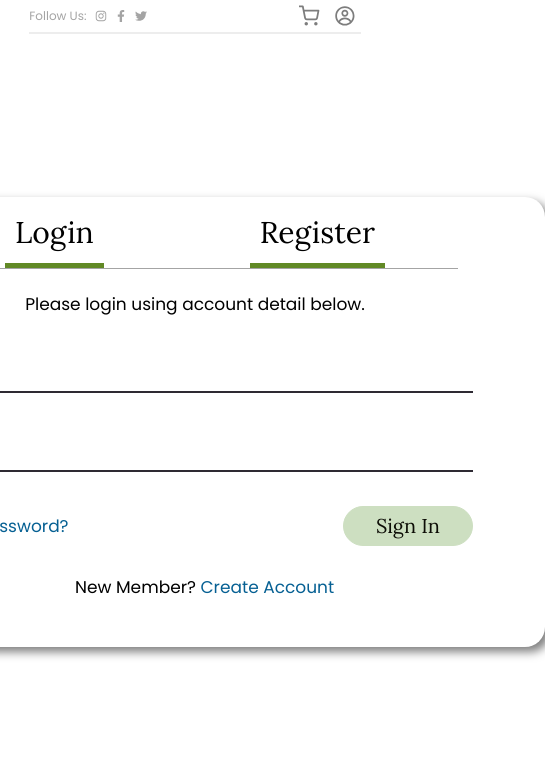
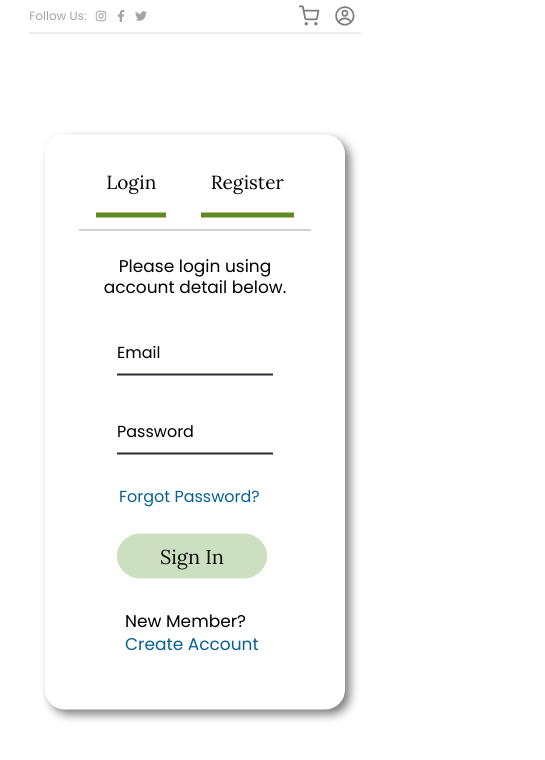
Before and after one commit to vishal-63/planting-io, a React (Create React App) app: page / in a window 390 px wide. Shown: the top 760 px of the page, 545 px wide, since content can reach past the window. Built offline with nearby package versions, Linux system fonts and the light colour scheme.

Commit message:
changes made for mobile

```diff
--- a/src/Components/LoginModal/LoginModalElements.js
+++ b/src/Components/LoginModal/LoginModalElements.js
@@ -21,6 +21,11 @@
     padding: 20px 5px;
     text-align: center;
   }
+
+  @media (max-width: 768px) {
+    height: 575px;
+    width: 300px;
+  }
 `;
 
 export const TabsContainer = styled.div`
@@ -30,6 +35,10 @@
   align-content: center;
   justify-content: space-around;
   margin: 5px 55px;
+
+  @media (max-width: 768px) {
+    margin: 5px 2px;
+  }
 `;
 
 export const Tab = styled.div`
@@ -38,6 +47,11 @@
   line-height: 31px;
   padding: 15px 10px;
   border-bottom: 5px solid #618925;
+
+  @media (max-width: 768px) {
+    font-size:19px;
+    margin:12px;
+  }
 `;
 
 export const FormContainer = styled.form`
@@ -77,16 +91,22 @@
   margin-top: 20px;
   align-items: center;
   justify-content: space-between;
+
+  @media (max-width: 768px) {
+    display: block;
+  }
 `;
 
 export const ForgotPass = styled.a`
   padding: 12px;
   font-family: Poppins;
-  font-style: normal;
-  font-weight: normal;
   font-size: 17px;
   color: #066093;
   margin-left: 30px;
+
+  @media (max-width: 768px) {
+   font-size:16px;
+  }
 `;
 
 export const Label = styled.div`
@@ -114,6 +134,14 @@
   padding: 0 32px;
   color: #0d0d06;
   margin-right: 40px;
+
+  @media (max-width: 768px) {
+    margin:25px 40px;
+    height:45px;
+    width:150px;
+    padding:5px 42px;
+
+  }
 `;
 
 export const NewAccount = styled.div`
@@ -127,4 +155,12 @@
   & a {
     color: #066093;
   }
+
+  @media (max-width: 768px) {
+    top:475px;
+    display:inline;
+    left:80px;
+    width:100%;
+    line-height:23px;
+  }
 `;
--- a/src/Components/LoginModal/index.js
+++ b/src/Components/LoginModal/index.js
@@ -31,12 +31,12 @@
           <Label className="label">Password</Label>
         </Wrapper>
         <ButtonContainer>
-          <ForgotPass>Forgot Password?</ForgotPass>
+          <ForgotPass href="/">Forgot Password?</ForgotPass>
           <SignInBtn type="submit">Sign In</SignInBtn>
         </ButtonContainer>
       </FormContainer>
       <NewAccount>
-        New Member? <a href="/">Create Account</a>
+        New Member?<br/> <a href="/">Create Account</a>
       </NewAccount>
     </LoginContainer>
   );
```
